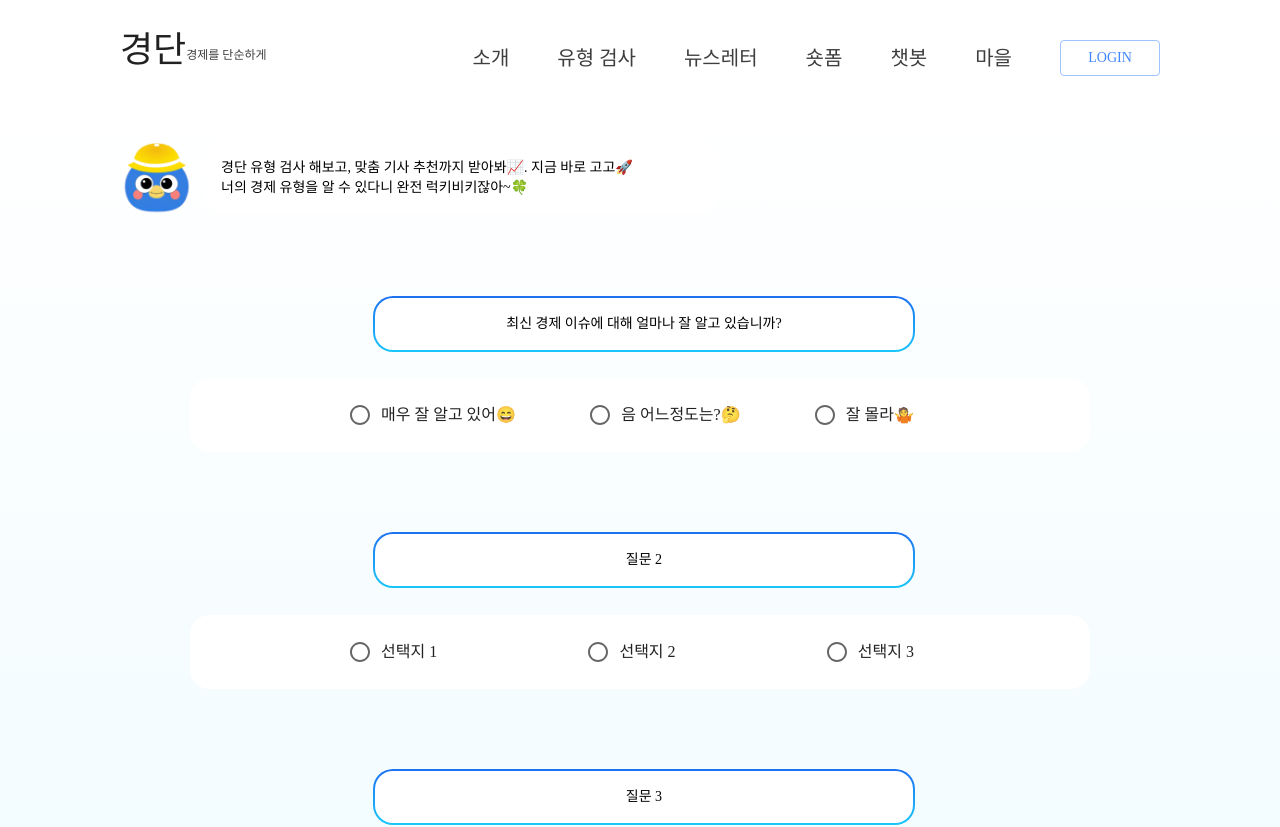
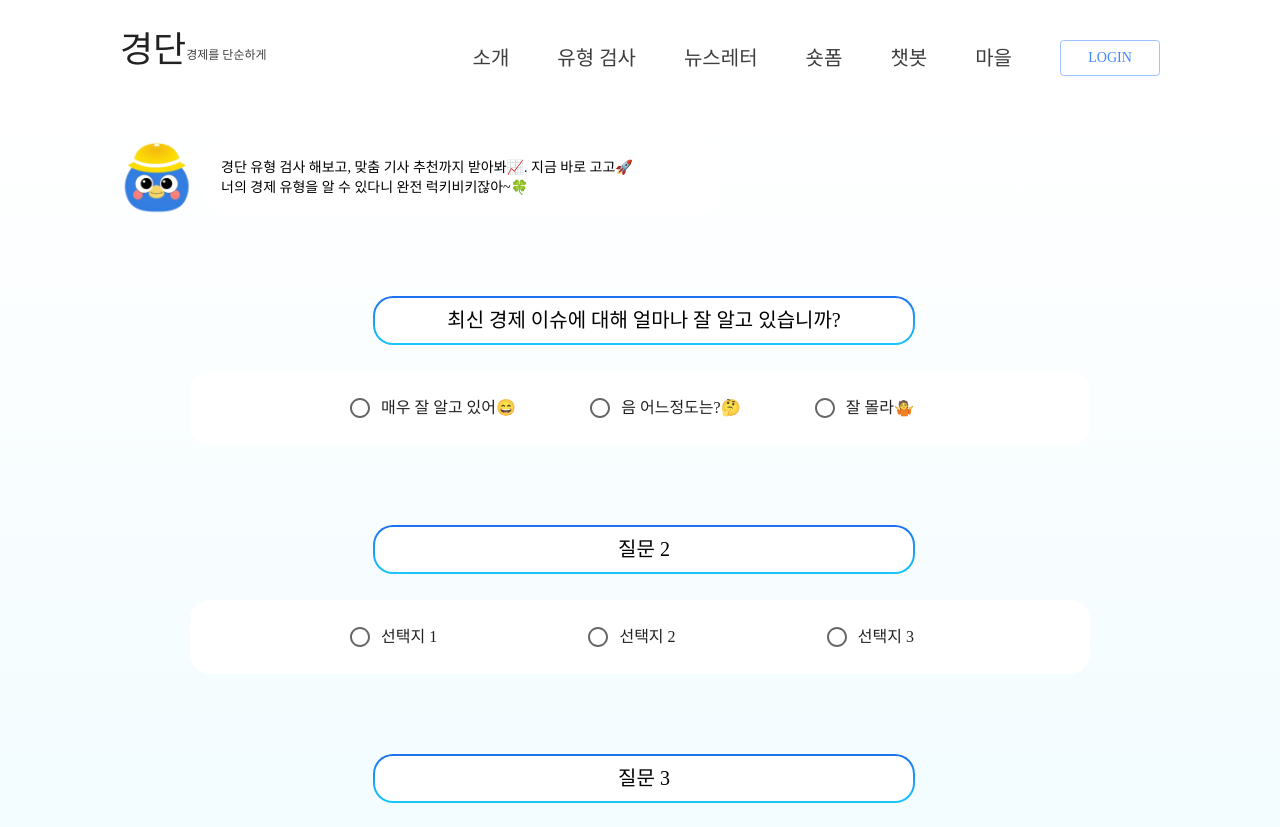
Before and after one commit to Gyeongdan/gyeongdan-frontend, a Next.js app: page /test in a window 1280 px wide. Shown: the top 827 px of the page. Built offline with nearby package versions, Linux system fonts and the light colour scheme; a web font is replaced by a local one.

Commit message:
feat: CommentCard에 sx 속성 추가
#52

```diff
--- a/src/components/CommentCard.tsx
+++ b/src/components/CommentCard.tsx
@@ -2,7 +2,7 @@
 
 import { useInView } from 'react-intersection-observer';
 
-import { Box, Card, CardMedia, Typography } from '@mui/material';
+import { Box, Card, CardMedia, SxProps, Typography } from '@mui/material';
 
 import color from '@/constants/color';
 
@@ -12,6 +12,7 @@ interface CommentCardProps {
   isFilled?: boolean;
   isCharacter?: boolean;
   isChat?: boolean;
+  sx: SxProps;
 }
 
 const CommentCard = ({
@@ -20,6 +21,7 @@ const CommentCard = ({
   isFilled = false,
   isCharacter = false,
   isChat = false,
+  sx,
 }: CommentCardProps) => {
   const { ref, inView } = useInView({
     threshold: 0.1,
@@ -68,11 +70,13 @@ const CommentCard = ({
             background: isFilled
               ? `linear-gradient(${color.gradient_blue_dark}, ${color.gradient_blue_light})`
               : 'white',
+            ...sx,
           }}
         >
           <Typography
             color={isFilled ? 'white' : 'black'}
             fontFamily="GmarketSansMedium"
+            sx={sx}
             variant="body2"
             whiteSpace="pre-line"
           >
```
